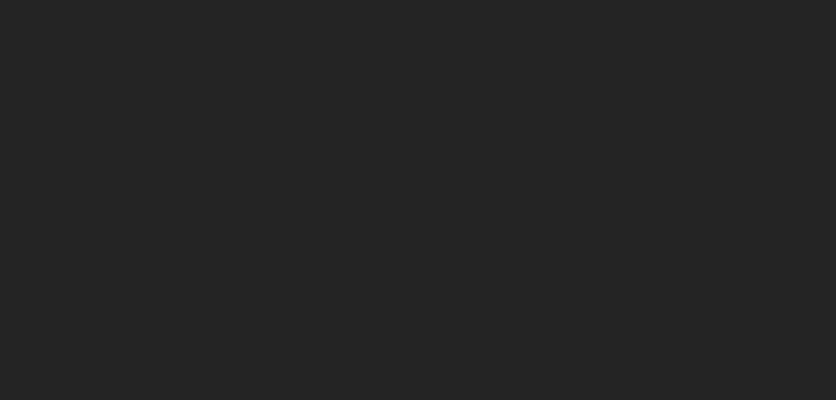
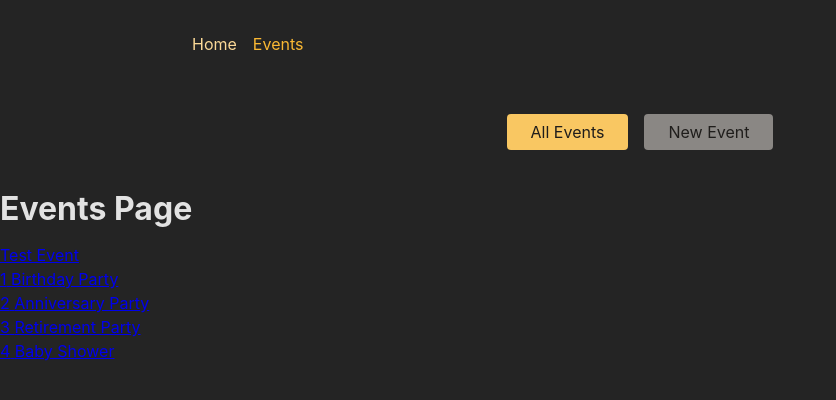
Before and after one commit to jennynicoleaustin/in-prep, a React (Create React App) app in the folder S20 - React Router Advance Project/frontend/: page /events in a window 1280 px wide. Shown: the top 400 px of the page, without its empty margins (0-836 px from the left). Built offline with nearby package versions, Linux system fonts and the light colour scheme.

Commit message:
Section 20: React Router Dom -> V.282 Practice Problem

```diff
--- a/S20 - React Router Advance Project/frontend/package.json
+++ b/S20 - React Router Advance Project/frontend/package.json
@@ -8,6 +8,7 @@
     "@testing-library/user-event": "^13.5.0",
     "react": "^18.2.0",
     "react-dom": "^18.2.0",
+    "react-router-dom": "^6.8.2",
     "react-scripts": "5.0.1",
     "web-vitals": "^2.1.4"
   },
--- a/S20 - React Router Advance Project/frontend/src/App.js
+++ b/S20 - React Router Advance Project/frontend/src/App.js
@@ -1,27 +1,34 @@
-// Challenge / Exercise
+import {createBrowserRouter, RouterProvider} from "react-router-dom";
+import HomePage from "./pages/HomePage"
+import RootLayout from "./pages/RootLayout";
+import EventsPage from "./pages/Events";
+import EditEventPage from "./pages/EditEvent";
+import NewEventPage from "./pages/NewEvent";
+import EventDetailPage from "./pages/EventDetail";
+import EventsRootLayout from "./pages/EventsRootLayout";
 
-// 1. Add five new (dummy) page components (content can be simple <h1> elements)
-//    - HomePage
-//    - EventsPage
-//    - EventDetailPage
-//    - NewEventPage
-//    - EditEventPage
-// 2. Add routing & route definitions for these five pages
-//    - / => HomePage
-//    - /events => EventsPage
-//    - /events/<some-id> => EventDetailPage
-//    - /events/new => NewEventPage
-//    - /events/<some-id>/edit => EditEventPage
-// 3. Add a root layout that adds the <MainNavigation> component above all page components
-// 4. Add properly working links to the MainNavigation
-// 5. Ensure that the links in MainNavigation receive an "active" class when active
-// 6. Output a list of dummy events to the EventsPage
-//    Every list item should include a link to the respective EventDetailPage
-// 7. Output the ID of the selected event on the EventDetailPage
-// BONUS: Add another (nested) layout route that adds the <EventNavigation> component above all /events... page components
+const router = createBrowserRouter([
+    {
+        path: '/',
+        element: <RootLayout />,
+        children: [
+            { index: true, element: <HomePage /> },
+            {
+                path: 'events',
+                element: <EventsRootLayout />,
+                children: [
+                    { index: true, element: <EventsPage /> },
+                    { path: ':eventId', element: <EventDetailPage /> },
+                    { path: 'new', element: <NewEventPage /> },
+                    { path: ':eventId/edit', element: <EditEventPage /> },
+                ],
+            },
+        ],
+    },
+]);
 
 function App() {
-  return <div></div>;
+    return <RouterProvider router={router} />;
 }
 
 export default App;
--- a/S20 - React Router Advance Project/frontend/src/components/EventsNavigation.js
+++ b/S20 - React Router Advance Project/frontend/src/components/EventsNavigation.js
@@ -1,4 +1,5 @@
 import classes from './EventsNavigation.module.css';
+import { NavLink } from "react-router-dom";
 
 function EventsNavigation() {
   return (
@@ -6,10 +7,10 @@
       <nav>
         <ul className={classes.list}>
           <li>
-            <a href="/events">All Events</a>
+            <NavLink to="/events" className={({ isActive }) => isActive ? classes.active : undefined} end>All Events</NavLink>
           </li>
           <li>
-            <a href="/events/new">New Event</a>
+            <NavLink to="/events/new" className={({ isActive }) => isActive ? classes.active : undefined}>New Event</NavLink>
           </li>
         </ul>
       </nav>
--- a/S20 - React Router Advance Project/frontend/src/components/MainNavigation.js
+++ b/S20 - React Router Advance Project/frontend/src/components/MainNavigation.js
@@ -1,4 +1,5 @@
 import classes from './MainNavigation.module.css';
+import {NavLink} from "react-router-dom";
 
 function MainNavigation() {
   return (
@@ -6,10 +7,12 @@
       <nav>
         <ul className={classes.list}>
           <li>
-            <a>Home</a>
+            <NavLink to='/' className={({ isActive}) => isActive ? classes.active : undefined} end>Home</NavLink>
           </li>
           <li>
-            <a>Events</a>
+            <NavLink to='/events' className={({ isActive }) =>
+                isActive ? classes.active : undefined
+            }>Events</NavLink>
           </li>
         </ul>
       </nav>
--- /dev/null
+++ b/S20 - React Router Advance Project/frontend/src/pages/EditEvent.js
@@ -0,0 +1,8 @@
+function EditEventPage() {
+    return (
+        <>
+            <h1>Edit Event Page</h1>
+        </>
+    )
+}
+export default EditEventPage;
--- /dev/null
+++ b/S20 - React Router Advance Project/frontend/src/pages/EventDetail.js
@@ -0,0 +1,14 @@
+import {Link, useParams} from "react-router-dom";
+
+function EventDetailPage() {
+    const params = useParams()
+
+    return (
+        <>
+            <h1>Event Details Page</h1>
+        <p>Event id={params.eventId}</p>
+            <p><Link to=".." relative='path'>Back to Events</Link></p>
+        </>
+    )
+}
+export default EventDetailPage;
--- /dev/null
+++ b/S20 - React Router Advance Project/frontend/src/pages/Events.js
@@ -0,0 +1,26 @@
+import {Link} from "react-router-dom";
+
+const DUMMY_EVENTS = [
+    {id:"1", title:'Birthday Party'},
+    {id:"2", title:'Anniversary Party'},
+    {id:"3", title:'Retirement Party'},
+    {id:"4", title:'Baby Shower'},
+]
+function EventsPage() {
+    return (
+        <>
+            <h1>Events Page</h1>
+            <ul>
+                <li>
+                    <Link to="1">Test Event</Link>
+                </li>
+                {DUMMY_EVENTS.map((event) =>
+                    (<li key={event.id}>
+                        <Link to={event.id}>{event.id} {event.title}</Link>
+                    </li>)
+                        )}
+            </ul>
+        </>
+    )
+}
+export default EventsPage;
--- /dev/null
+++ b/S20 - React Router Advance Project/frontend/src/pages/EventsRootLayout.js
@@ -0,0 +1,13 @@
+import EventsNavigation from "../components/EventsNavigation";
+import {Outlet} from "react-router-dom";
+
+function EventsRootLayout() {
+
+    return (
+        <>
+        <EventsNavigation/>
+            <Outlet/>
+        </>
+    )
+}
+export default EventsRootLayout
--- /dev/null
+++ b/S20 - React Router Advance Project/frontend/src/pages/HomePage.js
@@ -0,0 +1,8 @@
+function HomePage() {
+    return (
+        <>
+            <h1>HOME PAGE</h1>
+        </>
+    )
+}
+export default HomePage;
--- /dev/null
+++ b/S20 - React Router Advance Project/frontend/src/pages/NewEvent.js
@@ -0,0 +1,8 @@
+function NewEventPage() {
+    return (
+        <>
+            <h1>New Event Page</h1>
+        </>
+    )
+}
+export default NewEventPage;
--- /dev/null
+++ b/S20 - React Router Advance Project/frontend/src/pages/RootLayout.js
@@ -0,0 +1,14 @@
+import MainNavigation from "../components/MainNavigation";
+import {Outlet} from "react-router-dom";
+
+function RootLayout() {
+    return (
+        <>
+            <MainNavigation />
+            <main>
+                <Outlet />
+            </main>
+        </>
+    )
+}
+export default RootLayout;
```
Also changed, not shown: S20 - React Router Advance Project/frontend/src/pages/ErrorPage.js (added, +8 -0 lines), 2 other files (tests, documents, lock files or other folders).
